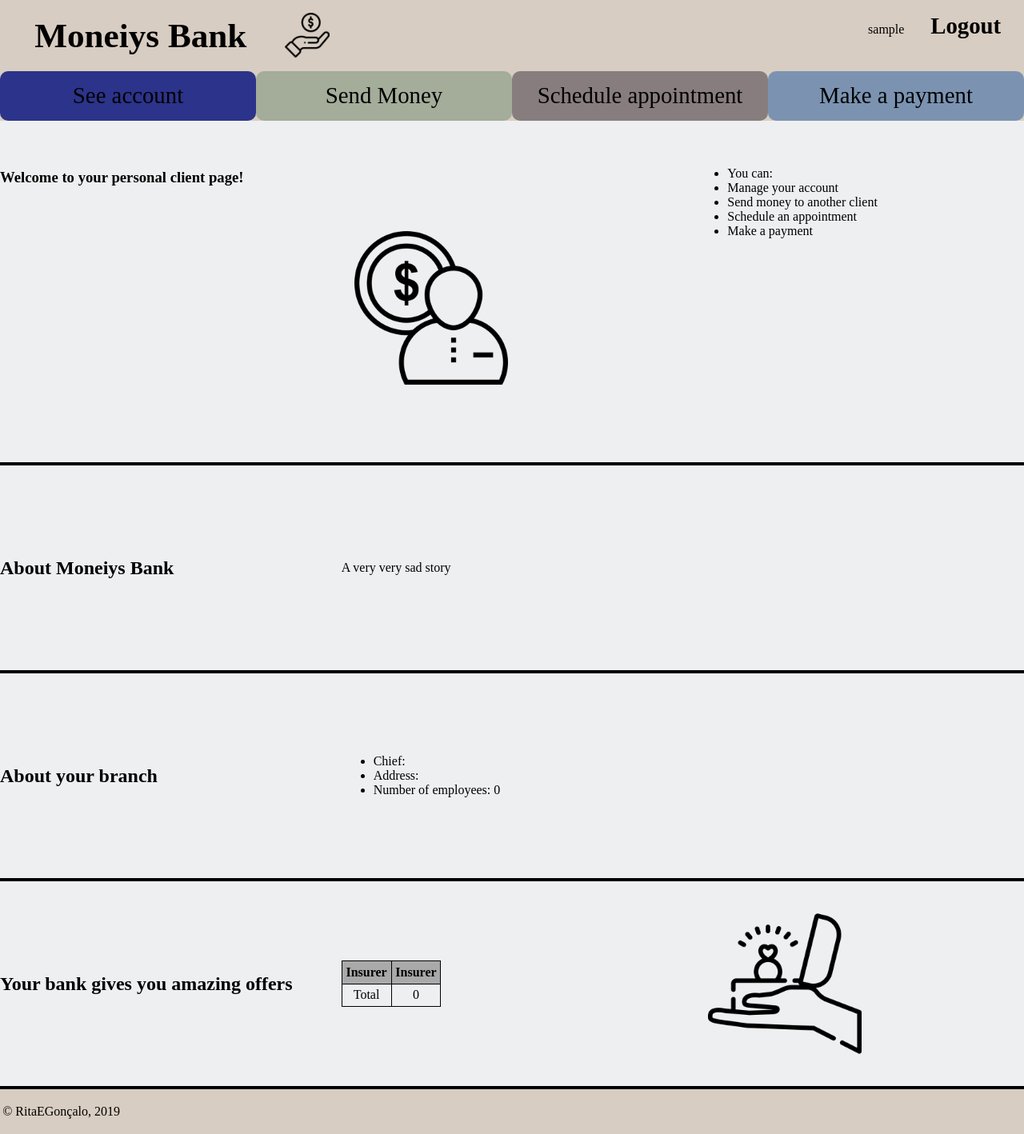
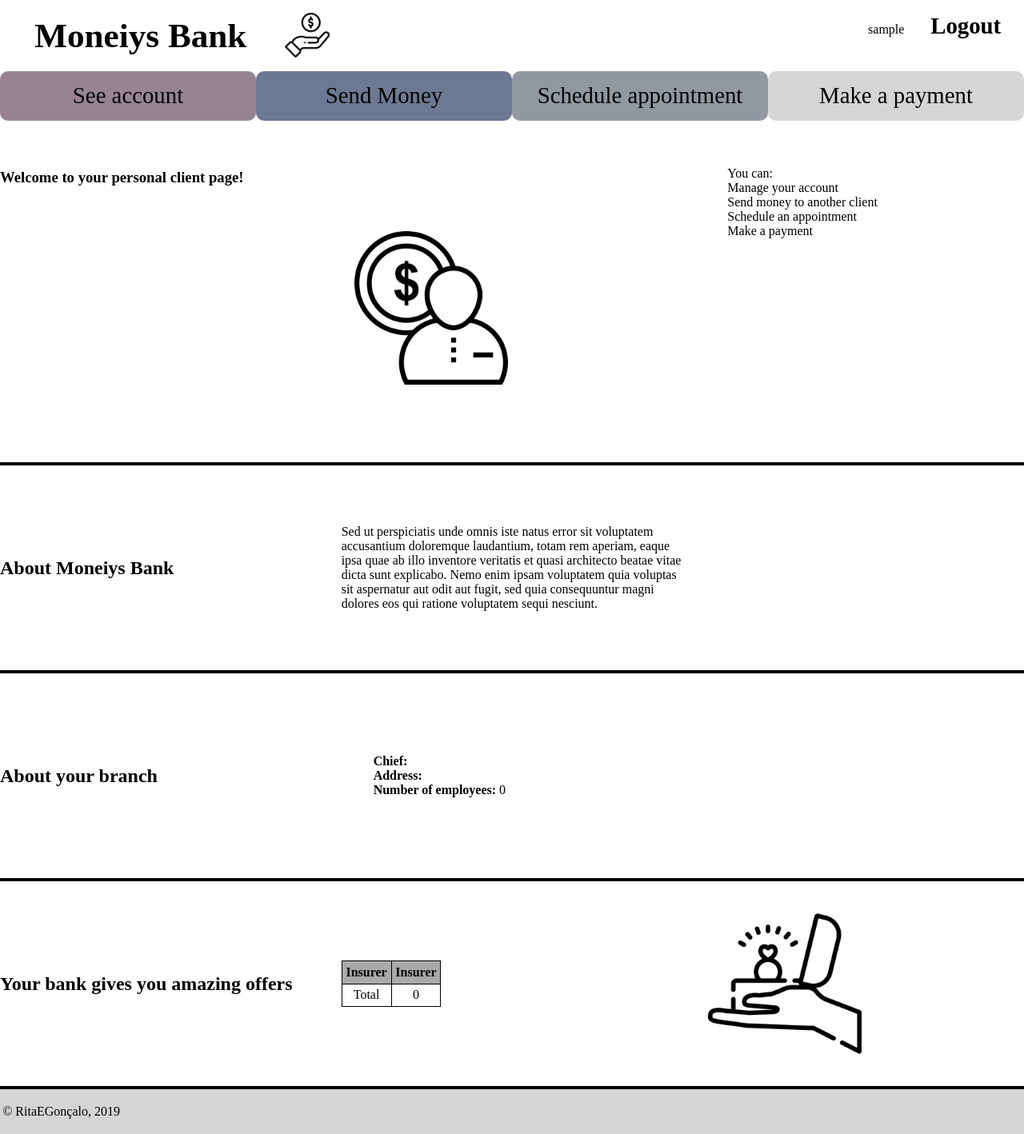
Before and after one commit to RitaMartinho/SIBD, a PHP site: page /pages/generalview_user_offers.php in a window 1280 px wide. Shown: the whole page at 80% size. Run offline with PHP 8.4, Linux system fonts and the light colour scheme; the visitor is signed in with stand-in values (Sample User, id 1); data comes from the database, SQL or seed files in the repository.

Commit message:
changed style on user

```diff
--- a/css/AccountStyle.css
+++ b/css/AccountStyle.css
@@ -1,6 +1,6 @@
 body{
     margin: 0 auto;
-    background-color: #edeff0;
+    background-color: white;
 }
 
 
@@ -27,7 +27,7 @@ body section#content nav#cardInfo{
 }
 body section#content nav#cardInfo a{
 
-    background:  #2C338A;
+    background:  #96858F;
     border-radius: 10px;
     margin: 0 8em;
     text-decoration: none;
@@ -41,6 +41,6 @@ body section#content nav#cardInfo a{
 
 /* FOOTER */
 body footer{
-    background-color: #d8cdc2;
+    background-color: #D5D5D5;
     padding: 0.2em;
 }
--- a/css/AppointmentStyle.css
+++ b/css/AppointmentStyle.css
@@ -1,6 +1,6 @@
 body{
     margin: 0 auto;
-    background-color: #edeff0;
+    background-color: white;
 }
 body section#content img{
     margin: 2em;
@@ -20,7 +20,7 @@ body section#content section#AppointmentInfo h2 {
 
  body button{
 
-    background:  #877D7F;
+    background:  #9099A2;
     border-radius: 10px;
     padding: 1em;
     margin-top: 1em;
@@ -31,6 +31,6 @@ body section#content section#AppointmentInfo h2 {
 
 /* FOOTER */
 body footer{
-    background-color: #d8cdc2;
+    background-color: #D5D5D5;
     padding: 0.2em;
 }
--- a/css/BranchsStyle.css
+++ b/css/BranchsStyle.css
@@ -1,6 +1,6 @@
 body{
     margin: 0 auto;
-    background-color: #edeff0;
+    background-color: white;
 }
 
 
@@ -12,6 +12,7 @@ body section#content img{
 
 /* FOOTER */
 body footer{
-    background-color: #d8cdc2;
+
+    background-color: #D5D5D5;
     padding: 0.2em;
 }
--- a/css/CardsStyle.css
+++ b/css/CardsStyle.css
@@ -1,6 +1,6 @@
 body{
     margin: 0 auto;
-    background-color: #edeff0;
+    background-color: white;
 }
 body section#content img{
     margin: 2em;
@@ -23,6 +23,6 @@ body section#content section#cardInfo:last-child {
 
 /* FOOTER */
 body footer{
-    background-color: #d8cdc2;
+    background-color: #D5D5D5;
     padding: 0.2em;
 }
--- a/css/HeaderStyle.css
+++ b/css/HeaderStyle.css
@@ -3,7 +3,7 @@ html{
 }
 
 body header{
-    background-color: #d8cdc2;
+    background-color: white;
 }
 
 
@@ -45,34 +45,34 @@ body header nav a{
 }
 
 body header nav a#SeeAccount{
-    background-color: #2C338A;
+    background-color: #96858F;
 }
 body header nav a#SendMoney{
-    background-color: #A4AC9A;
+    background-color: #6D7993;
 }
 body header nav a#Schedule{
-    background-color: #877D7F;
+    background-color: #9099A2;
 }
 body header nav a#Payment{
-    background-color: #7B93B1;
+    background-color: #D5D5D5;
 }
 
 body header nav a#Payment:hover{
      background-color: lightgray;
-     border: 2px solid #7B93B1;
+     border: 2px solid #D5D5D5;
 }
 
 body header nav a#Schedule:hover{
     background-color:lightgray;
-    border: 2px solid #877D7F;
+    border: 2px solid #9099A2;
 }
 
 body header nav a#SendMoney:hover{
     background-color: lightgray;
-    border: 2px solid #A4AC9A;
+    border: 2px solid #6D7993;
 }
 
 body header nav a#SeeAccount:hover{
     background-color: lightgray;
-    border: 2px solid #2C338A;
+    border: 2px solid #D5D5D5;
 }
--- a/css/PaymentStyle.css
+++ b/css/PaymentStyle.css
@@ -1,6 +1,6 @@
 body{
     margin: 0 auto;
-    background-color: #edeff0;
+    background-color: white;
 }
 body section#content img{
     margin: 2em;
@@ -20,7 +20,7 @@ body section#content section#PaymentInfo h2 {
 
  body button{
 
-    background: #7B93B1;
+    background:  #D5D5D5;
     border-radius: 10px;
     padding: 1em;
     margin-top: 1em;
@@ -31,6 +31,6 @@ body section#content section#PaymentInfo h2 {
 
 /* FOOTER */
 body footer{
-    background-color: #d8cdc2;
+    background-color:#D5D5D5;
     padding: 0.2em;
 }
--- a/css/SendMoneyStyle.css
+++ b/css/SendMoneyStyle.css
@@ -1,6 +1,6 @@
 body{
     margin: 0 auto;
-    background-color: #edeff0;
+    background-color: white;
 }
 body section#content img{
     margin: 2em;
@@ -20,7 +20,7 @@ body section#content section#SendInfo form label{
 
 body button{
 
-    background:#A4AC9A;
+    background:#6D7993;
     border-radius: 10px;
     padding: 1em;
     margin-top: 1em;
@@ -31,6 +31,6 @@ body button{
 
 /* FOOTER */
 body footer{
-    background-color: #d8cdc2;
+    background-color:#D5D5D5;
     padding: 0.2em;
 }
--- a/css/UserViewStyle.css
+++ b/css/UserViewStyle.css
@@ -1,6 +1,6 @@
 body{
     margin: 0 auto;
-    background-color: #edeff0;
+    background-color: white;
 }
 
 body section#offers img{
@@ -21,6 +21,10 @@ body section#welcome img{
 
     width:12em;
     align-self: center;
+}
+
+body li{
+    list-style: none;
 }
 body table{
     border-collapse: collapse;
@@ -44,7 +48,7 @@ body tr:first-child{
 }
 /* FOOTER */
 body footer{
-    background-color: #d8cdc2;
+    background-color: #D5D5D5;
     padding: 0.2em;
 }
 
--- a/pages/employeesSearch.php
+++ b/pages/employeesSearch.php
@@ -54,11 +54,10 @@
                         <li><b>Employee ID:</b> <?=$infoEmployee['employee_id']?></li>
                     </ul>
 
-                    <form id="form2" action="../actions/action_removeEmployee.php"method="get">
+                    <form id="form2" action="../actions/action_removeEmployee.php" method="get">
                        <input type="hidden" name="id" value="<?=$infoEmployee['employee_id']?>">
                        <button type="submit">FIRE!</button>
                     </form>
-
                 <?php } ?>
                 </section>
         </section>
--- a/pages/generalview_user.php
+++ b/pages/generalview_user.php
@@ -54,9 +54,9 @@
             <h2>About your branch</h2>
             <article id="aboutBranchList">
                 <ul>
-                    <li>Chief:<?= " ".$Chief['first_name'] ." " .$Chief['last_name']?></li>
-                    <li>Address:<?=" ".$Address?></li>
-                    <li>Number of employees:<?=" ".$NrEmployees['nrEmployees'] ?></li>
+                    <li><b>Chief:</b><?= " ".$Chief['first_name'] ." " .$Chief['last_name']?></li>
+                    <li><b>Address:</b><?=" ".$Address?></li>
+                    <li><b>Number of employees:</b><?=" ".$NrEmployees['nrEmployees'] ?></li>
                 </ul>
             </article>
             <?php
--- a/pages/generalview_user_offers.php
+++ b/pages/generalview_user_offers.php
@@ -49,16 +49,19 @@
         <section id="about">
             <h2>About Moneiys Bank</h2>
             <article id="aboutBank">
-                <p>A very very sad story </p>
+                <p>Sed ut perspiciatis unde omnis iste natus error sit voluptatem accusantium doloremque laudantium,
+                    totam rem aperiam, eaque ipsa quae ab illo inventore veritatis et quasi architecto beatae vitae
+                    dicta sunt explicabo. Nemo enim ipsam voluptatem quia voluptas sit aspernatur aut odit aut fugit, sed quia consequuntur magni dolores eos qui ratione voluptatem sequi nesciunt. </p>
+
             </article>
         </section>
         <section id="aboutBranch">
             <h2>About your branch</h2>
             <article id="aboutBranchList">
                 <ul>
-                    <li>Chief:<?= " ".$Chief['first_name'] ." " .$Chief['last_name']?></li>
-                    <li>Address:<?=" ".$Address?></li>
-                    <li>Number of employees:<?=" ".$NrEmployees['nrEmployees'] ?></li>
+                    <li><b>Chief:</b><?= " ".$Chief['first_name'] ." " .$Chief['last_name']?></li>
+                    <li><b>Address:</b><?=" ".$Address?></li>
+                    <li><b>Number of employees:</b><?=" ".$NrEmployees['nrEmployees'] ?></li>
                 </ul>
             </article>
             <?php
--- a/pages/newEmployee.php
+++ b/pages/newEmployee.php
@@ -27,7 +27,6 @@
                 <h2>Search:</h2>
                 <form id="form1" action="../pages/employeesSearch.php" method='get'>
                         <input type="text" name="firstName" placeholder="First Name">
-                    </label>
                     <label>
                         <input type="text" name="lastName" placeholder="Last Name">
                     </label>
```
Also changed, not shown: 1 other file.
